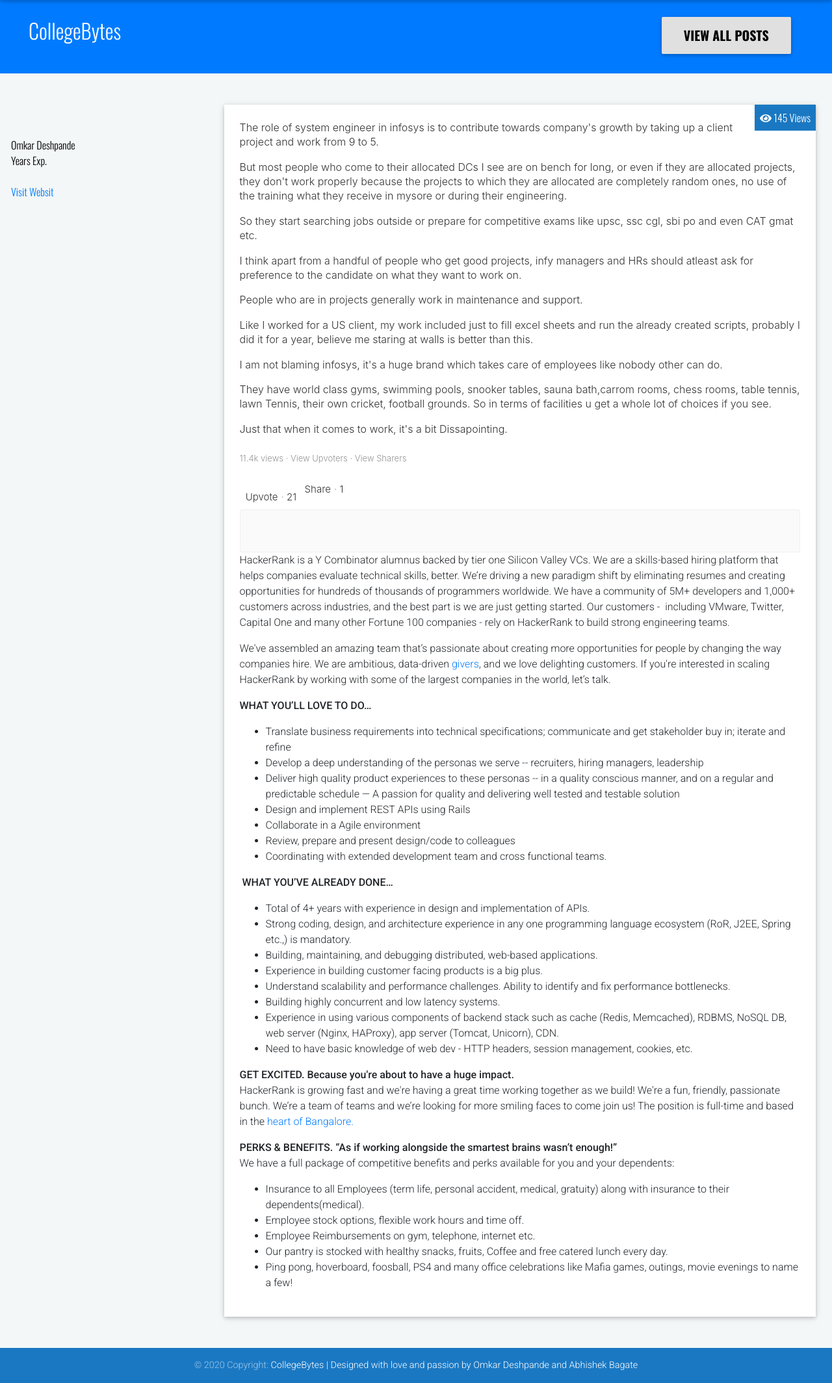
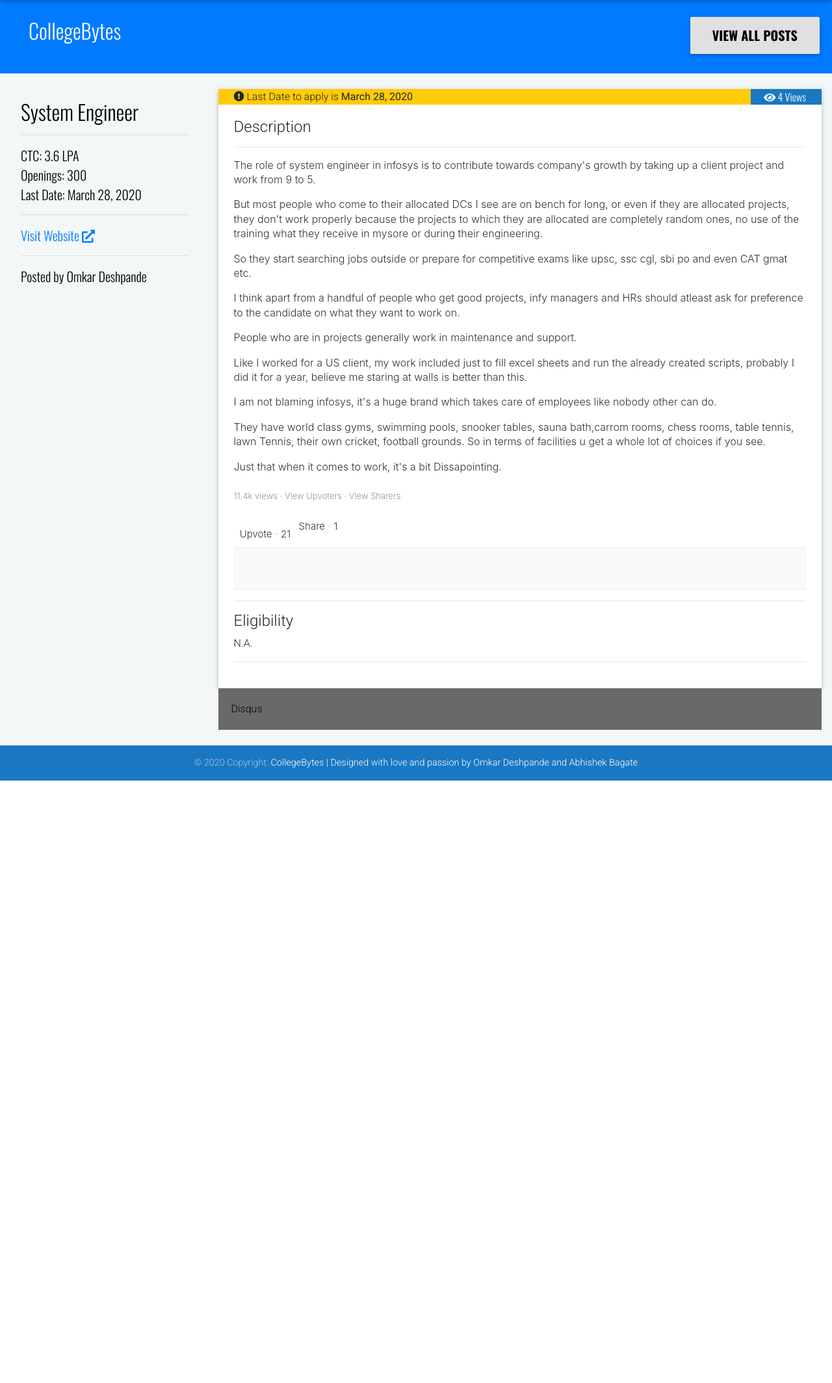
Before and after one commit to omkar98/Project_CollegeBytes, a Django app: page /jobPost/7/ in a window 1280 px wide. Shown: the part 60-2188 px from the top of the page at 65% size. After the commit the page ends 1261 px from the top, so only its background shows below. Run offline with Django 3.2, Linux system fonts and the light colour scheme; data comes from the database, SQL or seed files in the repository; both versions use the stored data as it was after the commit; some libraries are stand-ins or nearby versions.

Commit message:
Disqus plugin + Individual post designs

```diff
--- a/post/models.py
+++ b/post/models.py
@@ -3,13 +3,15 @@
 # Since django has already created a users models for us. We can import it using:
 # author = models.ForiegnKey(User, on_delete=models.CASCADE)
 from django.contrib.auth.models import User
+from django.urls import reverse
+
 
 class Employment(models.Model):
     role = models.CharField(max_length=100, null=False, default="Not specified")
     salary = models.CharField(max_length=100, default="Best in Industry")
     openings = models.IntegerField(default=1)
     date_posted = models.DateTimeField(default=timezone.now)
-    views = models.IntegerField(null=True)
+    views = models.IntegerField(default=0)
     desc = models.TextField(default="No Description Available", null=True)
     company_name = models.CharField(max_length=100)
     author = models.CharField(max_length=100, default="Admin", null=False)
@@ -23,5 +25,8 @@
     status_type = [(1, 'APPROVE'), (2, 'KEEP AS DRAFT'), (3, 'REJECT')]
     status = models.IntegerField(choices=status_type, default=2)
 
+    def get_absolute_url(self):
+        return reverse('job-post',args=[str(self.id)])
+
     # def __repr__(self):
     #     self.role
--- a/post/static/post/main.css
+++ b/post/static/post/main.css
@@ -19,7 +19,11 @@
 .nav-pills .nav-link.active, .nav-pills .show>.nav-link {
     color: #fff !important;
 }
-
+.comments {
+  background: #696969;
+  padding: 20px;
+  color:black;
+}
 .home-pill{
   border-top: 1px solid #C7CCCE;
   border-bottom: 1px solid #C7CCCE;
@@ -45,8 +49,9 @@
 .title-font-details{
   font-family: 'Oswald', sans-serif;
   color: black;
+  font-size: 20px;
   /* position: relative; */
-  top:50px;
+  /* top:50px; */
 }
 .jobDetails{
   background: white;
@@ -56,10 +61,7 @@
   max-width: 150px !important;
   height: 100px !important;
   display: inline !important;
-  /* height: 100px;
-  /* width: 90%; */
-  /* width: 100px;;
-  display: inline !important; */
+
 }
 .required-form{
   color: red;
@@ -73,3 +75,6 @@
 .home-card:hover{
   border-top: 5px solid #4285F4;
 }
+.last_date_job_post{
+  background: #ffcb07;
+}
--- a/post/templates/post/base.html
+++ b/post/templates/post/base.html
@@ -125,9 +125,11 @@
   </script>
 
 
+
     <!-- <script type="text/javascript" src="https://cdnjs.cloudflare.com/ajax/libs/jquery/3.4.1/jquery.min.js"></script> -->
     <script type="text/javascript" src="https://cdnjs.cloudflare.com/ajax/libs/popper.js/1.14.4/umd/popper.min.js"></script>
     <script type="text/javascript" src="https://cdnjs.cloudflare.com/ajax/libs/twitter-bootstrap/4.4.1/js/bootstrap.min.js"></script>
     <script type="text/javascript" src="https://cdnjs.cloudflare.com/ajax/libs/mdbootstrap/4.14.1/js/mdb.min.js"></script>
+    <script id="dsq-count-scr" src="https://collegebytes.disqus.com/count.js" async></script>
   </body>
 </html>
--- a/post/templates/post/jobPost.html
+++ b/post/templates/post/jobPost.html
@@ -1,10 +1,11 @@
 {% extends "post/base.html" %}
 {% block content %}
+<!-- <p>hey <a href="">Check</a></p> -->
     <div class="container-fluid p-4 headerColor">
       <div class="row">
-        <div class="col-md-6 pt-2 text-left"><h2 class="title-font"><b>CollegeBytes</b></h2>
+        <div class="col-6 pt-2 text-left"><h2 class="title-font"><b>CollegeBytes</b></h2>
         </div>
-        <div class="col-md-6 pr-5 text-right">
+        <div class="col-6 pr-1 text-right">
           <button type="button" class="btn btn-light">
                 <span class="title-font-button"><b>View all Posts</b></span>
           </button>
@@ -13,68 +14,56 @@
     </div>
     <div class="container-fluid p-3 jobPostContent">
       <div class="row pt-2">
-        <div class="col-md-3 p-3 text-left title-font-details">
-          <h2><b>{{object.title}}</b></h2>
-          <span>{{object.author}}</span><br>
-          <span>{{object.experience}} Years Exp.</span><br>
-          <span>{{object.ctc}}</span><br>
-          <a href={{object.website}}>Visit Websit</a>
+        <div class="col-md-3 text-left ">
+          <div class="z-depth-0 p-3 title-font-details">
+            <h2><b>{{object.role}}</b></h2><hr>
+            <span>CTC: {{object.salary}}</span><br>
+            <span>Openings: {{object.openings}}</span><br>
+            <span>Last Date: {{object.last_date}}</span><br><hr>
+            <a href={{object.website}}>Visit Website <i class="fas fa-external-link-alt"></i></a>
+            <br><hr>
+            <span>Posted by {{object.author}}</span><br>
+          </div>
         </div>
-        <div class="col-md-9 p-4">
+        <div class="col-md-9">
           <div class="jobDetails z-depth-1">
-            <p class="float-right p-2 default-color title-font"><i class="fa fa-eye" aria-hidden="true"></i>
-  145 Views</p>
-            <div class="job-description-v2 p-4"><div class="text-content">
-            {{object.desc |safe }}
-              <p>HackerRank is a Y Combinator alumnus backed by tier one Silicon Valley VCs. We are a skills-based hiring platform that helps companies evaluate technical skills, better. We&rsquo;re driving a new paradigm shift by eliminating resumes and creating opportunities for hundreds of thousands of programmers worldwide. We have a community of 5M+ developers and 1,000+ customers across industries, and the best part is we are just getting started. Our customers - &nbsp;including VMware, Twitter, Capital One and many other Fortune 100 companies - rely on HackerRank to build strong engineering teams.</p>
-
-<p>We&#39;ve assembled an amazing team that&rsquo;s passionate about creating more opportunities for people by changing the way companies hire. We are ambitious, data-driven&nbsp;<a href="https://www.ted.com/talks/adam_grant_are_you_a_giver_or_a_taker">givers</a>, and we love delighting customers. If you&#39;re interested in scaling HackerRank by working with some of the largest companies in the world, let&rsquo;s talk.&nbsp;</p>
-
-<p><strong>WHAT YOU&rsquo;LL LOVE TO DO&hellip;</strong></p>
-
-<ul>
-	<li>Translate business requirements into technical specifications; communicate and get stakeholder buy in; iterate and refine</li>
-	<li>Develop a deep understanding of the personas we serve -- recruiters, hiring managers, leadership</li>
-	<li>Deliver high quality product experiences to these personas -- in a quality conscious manner, and on a regular and predictable schedule &mdash; A passion for quality and delivering well tested and testable solution</li>
-	<li>Design and implement REST APIs using Rails</li>
-	<li>Collaborate in a Agile environment</li>
-	<li>Review, prepare and present design/code to colleagues</li>
-	<li>Coordinating with extended development team and cross functional teams.</li>
-</ul>
-
-<p>&nbsp;<strong>WHAT YOU&rsquo;VE ALREADY DONE&hellip;</strong></p>
-
-<ul>
-	<li>Total of 4+ years with experience in design and implementation of APIs.</li>
-	<li>Strong coding, design, and architecture experience in any one programming language ecosystem (RoR, J2EE, Spring etc.,) is mandatory.</li>
-	<li>Building, maintaining, and debugging distributed, web-based applications.</li>
-	<li>Experience in building customer facing products is a big plus.</li>
-	<li>Understand scalability and performance challenges. Ability to identify and fix performance bottlenecks.</li>
-	<li>Building highly concurrent and low latency systems.</li>
-	<li>Experience in using various components of backend stack such as cache (Redis, Memcached), RDBMS, NoSQL DB, web server (Nginx, HAProxy), app server (Tomcat, Unicorn), CDN.</li>
-	<li>Need to have basic knowledge of web dev - HTTP headers, session management, cookies, etc.</li>
-</ul>
-
-<p><strong>GET EXCITED. Because you&#39;re about to have a huge impact.</strong><br />
-HackerRank is growing fast and we&#39;re having a great time working together as we build! We&#39;re a fun, friendly, passionate bunch. We&rsquo;re a team of teams and we&rsquo;re looking for more smiling faces to come join us! The position is full-time and based in the&nbsp;<a href="https://www.google.co.in/maps?safe=active&amp;rlz=1C5CHFA_enIN699IN700&amp;q=hackerrank+bangalore+office+address&amp;um=1&amp;ie=UTF-8&amp;sa=X&amp;ved=0ahUKEwixo-3CwO_VAhUETo8KHRSaD8AQ_AUICygC">heart of Bangalore.</a></p>
-
-<p><strong>PERKS &amp; BENEFITS. &ldquo;As if working alongside the smartest brains wasn&rsquo;t enough!&rdquo;</strong><br />
-We have a full package of competitive&nbsp;benefits and perks available for you and your dependents:</p>
-
-<ul>
-	<li>Insurance to all Employees (term life, personal accident, medical, gratuity) along with insurance to their dependents(medical).</li>
-	<li>Employee stock options, flexible work hours and time off.</li>
-	<li>Employee Reimbursements on gym, telephone, internet etc.</li>
-	<li>Our pantry is stocked with healthy snacks, fruits, Coffee and free catered lunch every day.</li>
-	<li>Ping pong, hoverboard, foosball, PS4 and many office celebrations like Mafia games, outings, movie evenings to name a few!</li>
-</ul>
-</div></div>
-
-
-
+            <div class="row">
+              <div class="col-12">
+                <div class="last_date_job_post pl-4"><i class="fas fa-exclamation-circle"></i> Last Date to apply is <b>{{object.last_date}}</b>
+                <p class="float-right default-color title-font pr-4"><i class="fa fa-eye" aria-hidden="true"></i>
+                   {{object.views}} Views</p>
+                </div>
+              </div>
+            </div>
+            <div class="job-description-v2 pt-1 pr-4 pb-4 pl-4">
+              <div class="text-content">
+                <b><h4>Description</h4></b><hr>
+                  {{object.desc|safe }}<hr>
+               {% if object.eligibility %}
+               <b><h4>Eligibility</h4></b>
+                  {{object.eligibility| safe}}<hr>
+               {% endif %}
+              </div>
+            </div>
           </div>
+          <div id="disqus_thread" class="comments">Disqus</div>
           <h1></h1>
         </div>
       </div>
+
     </div>
+    <script>
+    // var disqus_config = function () {
+    // this.page.url = {{object.get_absolute_url}};  // Replace PAGE_URL with your page's canonical URL variable
+    // this.page.identifier = {{object.id}}; // Replace PAGE_IDENTIFIER with your page's unique identifier variable
+    // };
+    (function() { // DON'T EDIT BELOW THIS LINE
+    var d = document, s = d.createElement('script');
+    s.src = 'https://collegebytes.disqus.com/embed.js';
+    s.setAttribute('data-timestamp', +new Date());
+    (d.head || d.body).appendChild(s);
+    })();
+    </script>
+  <noscript>Please enable JavaScript to view the <a href="https://disqus.com/?ref_noscript">comments powered by Disqus.</a></noscript>
+
 {% endblock content %}
--- a/post/views.py
+++ b/post/views.py
@@ -29,6 +29,13 @@
     slug_url_kwarg = 'post_type'
     template_name = 'post/jobPost.html'    # <app>/<model>_<viewtype>.html
     # context_object_name = 'posts'
+    # post = Employment.objects.get(current.id)
+    def get_object(self):
+        obj = super().get_object()
+        # Record the last accessed date
+        obj.views+=1
+        obj.save()
+        return obj
 
 def newEmploymentPost(request):
     if request.method == 'POST':
```
Also changed, not shown: db.sqlite3, post/migrations/0005_auto_20200329_1747.py (added).
